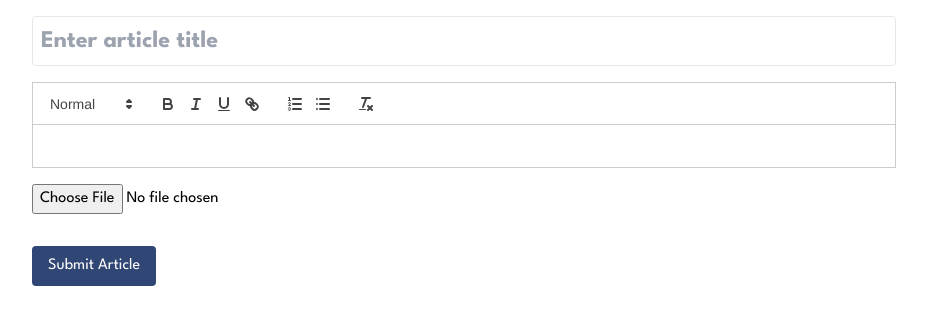
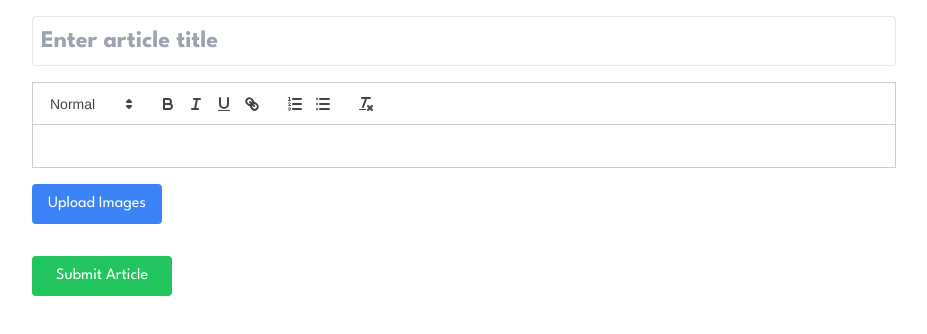
Before and after one commit to fadichahineOS/knowledge-engineering, a React (Vite) app in the folder knowledge-enginering/: page /write-article in a window 1280 px wide. Shown: the top 334 px of the page, without its empty margins (176-1103 px from the left). Built offline with nearby package versions, Linux system fonts and the light colour scheme.

Commit message:
improved builder

```diff
--- a/knowledge-enginering/src/components/postBuilder.tsx
+++ b/knowledge-enginering/src/components/postBuilder.tsx
@@ -1,18 +1,19 @@
-import React, { useState } from 'react';
+import React, { useState, useRef } from 'react';
 import ReactQuill from 'react-quill';
 import 'react-quill/dist/quill.snow.css';
-import { DragDropContext, Droppable, Draggable } from 'react-beautiful-dnd';
 
 interface Image {
   id: string;
-  url: string;
-  position: 'left' | 'right' | 'center';
+  file: File;
+  preview: string;
+  position: 'left' | 'center' | 'right';
 }
 
 const PostBuilder: React.FC = () => {
   const [title, setTitle] = useState('');
   const [content, setContent] = useState('');
   const [images, setImages] = useState<Image[]>([]);
+  const fileInputRef = useRef<HTMLInputElement>(null);
 
   const handleTitleChange = (e: React.ChangeEvent<HTMLInputElement>) => {
     setTitle(e.target.value);
@@ -23,31 +24,24 @@ const PostBuilder: React.FC = () => {
   };
 
   const handleImageUpload = (e: React.ChangeEvent<HTMLInputElement>) => {
-    const file = e.target.files?.[0];
-    if (file) {
-      const reader = new FileReader();
-      reader.onloadend = () => {
-        const newImage: Image = {
-          id: Date.now().toString(),
-          url: reader.result as string,
-          position: 'center',
-        };
-        setImages([...images, newImage]);
-      };
-      reader.readAsDataURL(file);
+    const files = e.target.files;
+    if (files) {
+      const newImages: Image[] = Array.from(files).map(file => ({
+        id: Date.now().toString() + Math.random().toString(36).substr(2, 9),
+        file,
+        preview: URL.createObjectURL(file),
+        position: 'center'
+      }));
+      setImages(prevImages => [...prevImages, ...newImages]);
     }
   };
 
-  const handleImagePositionChange = (id: string, position: 'left' | 'right' | 'center') => {
-    setImages(images.map(img => img.id === id ? { ...img, position } : img));
-  };
-
-  const onDragEnd = (result: any) => {
-    if (!result.destination) return;
-    const items = Array.from(images);
-    const [reorderedItem] = items.splice(result.source.index, 1);
-    items.splice(result.destination.index, 0, reorderedItem);
-    setImages(items);
+  const handleImagePositionChange = (id: string, position: 'left' | 'center' | 'right') => {
+    setImages(prevImages =>
+      prevImages.map(img =>
+        img.id === id ? { ...img, position } : img
+      )
+    );
   };
 
   const handleSubmit = () => {
@@ -64,45 +58,42 @@ const PostBuilder: React.FC = () => {
         placeholder="Enter article title"
         className="w-full text-2xl font-bold mb-4 p-2 border rounded"
       />
-      <ReactQuill value={content} onChange={handleContentChange} />
-      <div className="my-4">
-        <input type="file" accept="image/*" onChange={handleImageUpload} />
+      <ReactQuill value={content} onChange={handleContentChange} className="mb-4" />
+      <div className="mb-4">
+        <input
+          type="file"
+          ref={fileInputRef}
+          onChange={handleImageUpload}
+          accept="image/*"
+          multiple
+          className="hidden"
+        />
+        <button
+          onClick={() => fileInputRef.current?.click()}
+          className="bg-blue-500 text-white px-4 py-2 rounded"
+        >
+          Upload Images
+        </button>
       </div>
-      <DragDropContext onDragEnd={onDragEnd}>
-        <Droppable droppableId="images">
-          {(provided) => (
-            <div {...provided.droppableProps} ref={provided.innerRef}>
-              {images.map((image, index) => (
-                <Draggable key={image.id} draggableId={image.id} index={index}>
-                  {(provided) => (
-                    <div
-                      ref={provided.innerRef}
-                      {...provided.draggableProps}
-                      {...provided.dragHandleProps}
-                      className="mb-4"
-                    >
-                      <img src={image.url} alt="Uploaded content" className="max-w-full h-auto" />
+      <div className="grid grid-cols-1 sm:grid-cols-2 md:grid-cols-3 gap-4 mb-4">
+        {images.map((image) => (
+          <div key={image.id} className="border p-2 rounded">
+            <img src={image.preview} alt="Preview" className="w-full h-32 object-cover mb-2" />
             <select
               value={image.position}
-                        onChange={(e) => handleImagePositionChange(image.id, e.target.value as 'left' | 'right' | 'center')}
-                        className="mt-2"
+              onChange={(e) => handleImagePositionChange(image.id, e.target.value as 'left' | 'center' | 'right')}
+              className="w-full p-1 border rounded"
             >
               <option value="left">Left</option>
               <option value="center">Center</option>
               <option value="right">Right</option>
             </select>
           </div>
-                  )}
-                </Draggable>
         ))}
-              {provided.placeholder}
       </div>
-          )}
-        </Droppable>
-      </DragDropContext>
       <button
         onClick={handleSubmit}
-        className="mt-4 bg-custom-blue text-white px-4 py-2 rounded"
+        className="bg-green-500 text-white px-6 py-2 rounded"
       >
         Submit Article
       </button>
```
Lines whose indentation alone changed are shown as unchanged.
